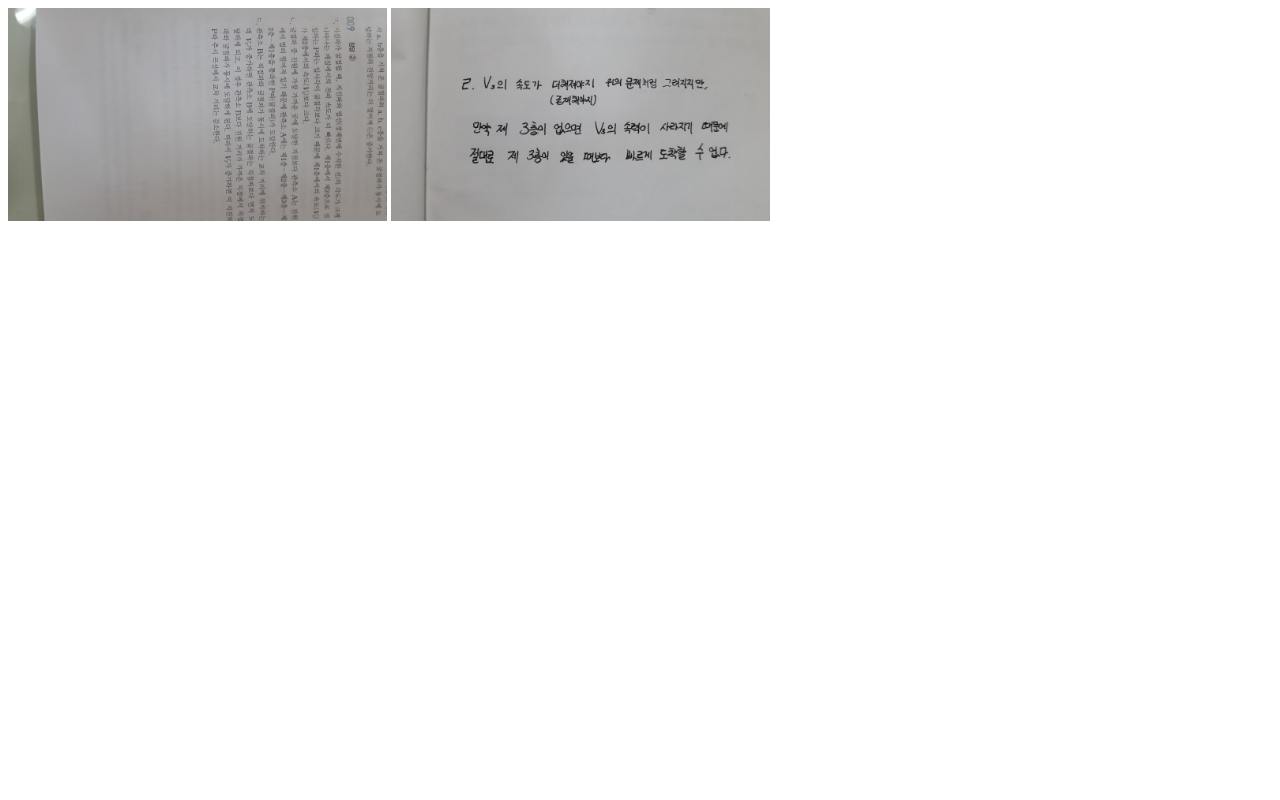
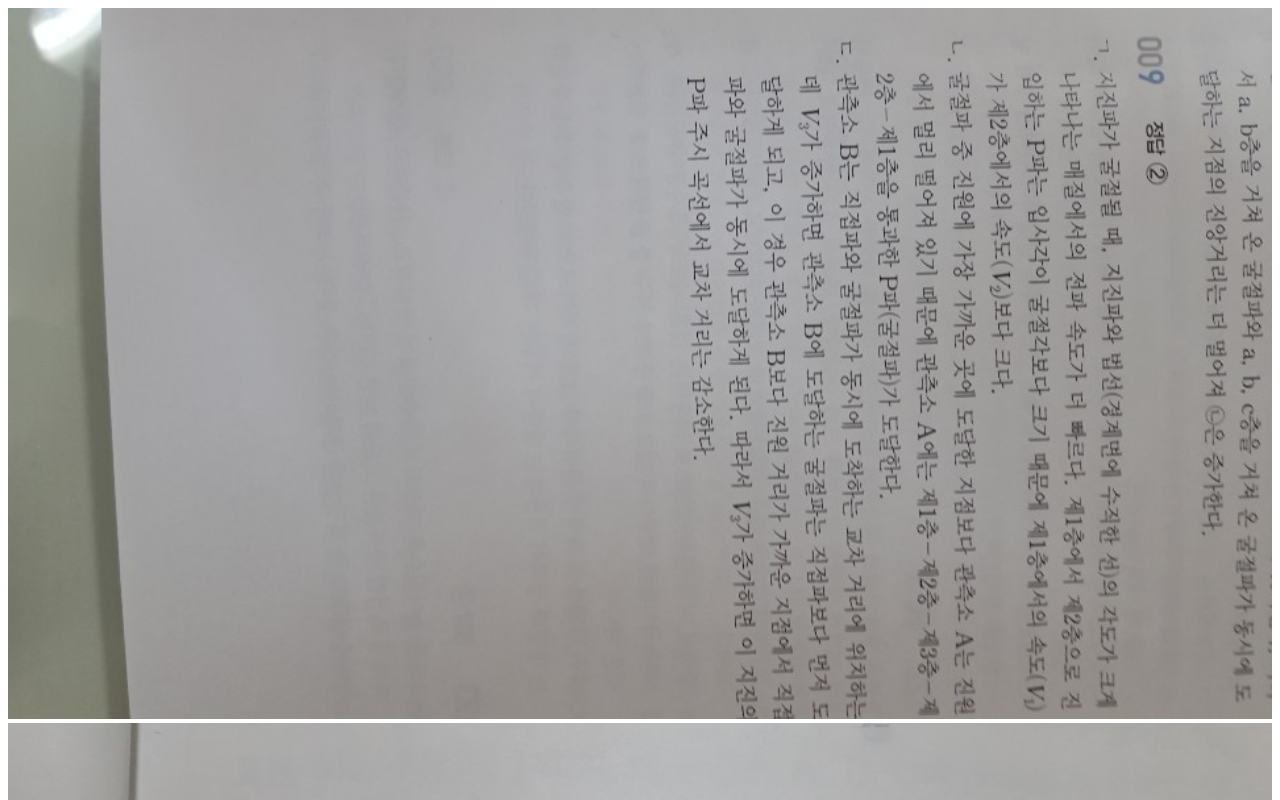
Before and after one commit to 2001tommy/307class-project-else, a plain HTML site: page science_answer_2.html in a window 1280 px wide. Shown: the top 800 px of the page. Drawn offline with Linux system fonts and the light colour scheme.

Commit message:
Update science_answer_2.html

```diff
--- a/science_answer_2.html
+++ b/science_answer_2.html
@@ -5,6 +5,6 @@
 </head>
 
 <body>
-    <img src="science_answer_2_(1).jpg" width="30%">
-    <img src="science_answer_2_(2).jpg" width="30%">
+    <img src="science_answer_2_(1).jpg" width="100%">
+    <img src="science_answer_2_(2).jpg" width="100%">
 </body>
```
